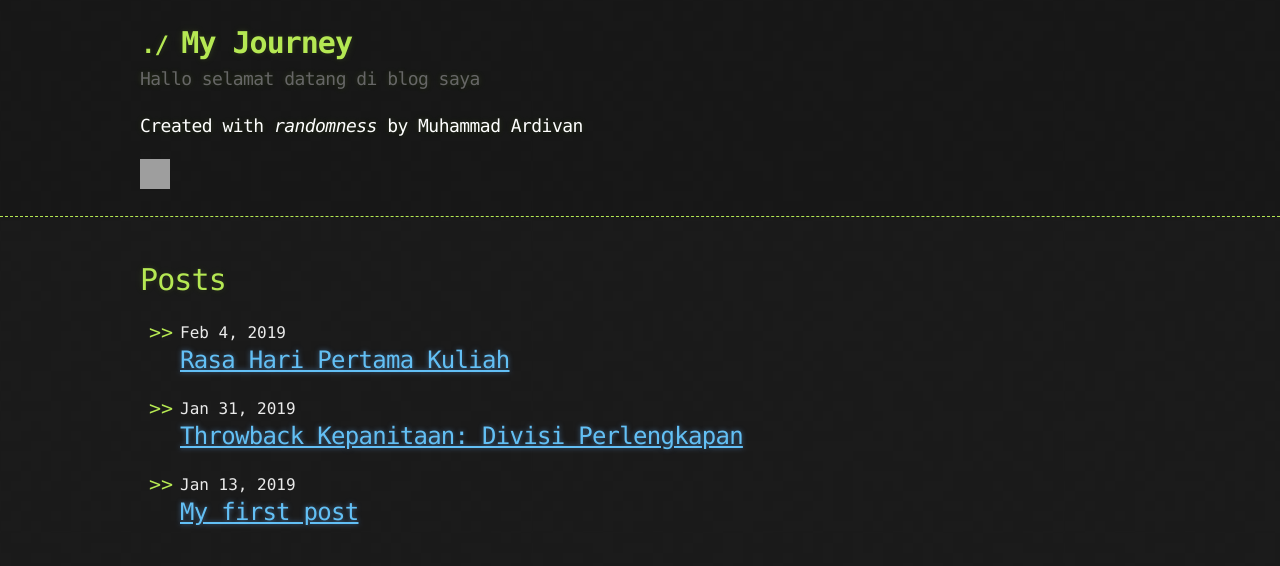
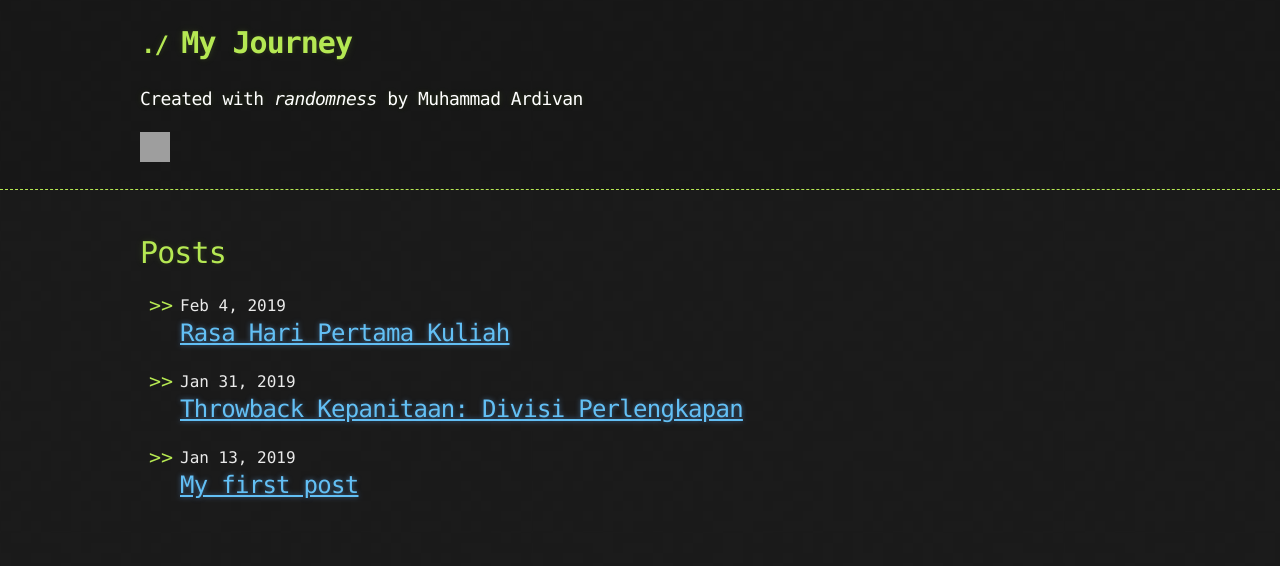
Before and after one commit to nugamuhammad/nugamuhammad.github.io, a Jekyll site: the page built from index.html, in a window 1280 px wide. Shown: the top 566 px of the page. Built offline with Jekyll 4.4.1, drawn with Linux system fonts in a browser that asks for light colours; the list of posts is cut into pages by our own code; comment, search, counter and statistics services are not loaded; the repository's description, which GitHub fills in, is left out; grey boxes are pictures that could not be loaded.

Commit message:
Update _config.yml

```diff
--- a/_config.yml
+++ b/_config.yml
@@ -12,7 +12,6 @@
 title: My Journey
 email: nugamuhammad@gmail.com
 description: > # this means to ignore newlines until "baseurl:"
-  Hallo selamat datang di blog saya
 baseurl: "" # the subpath of your site, e.g. /blog
 github_username:  nuga99
 theme: jekyll-theme-hacker
```
